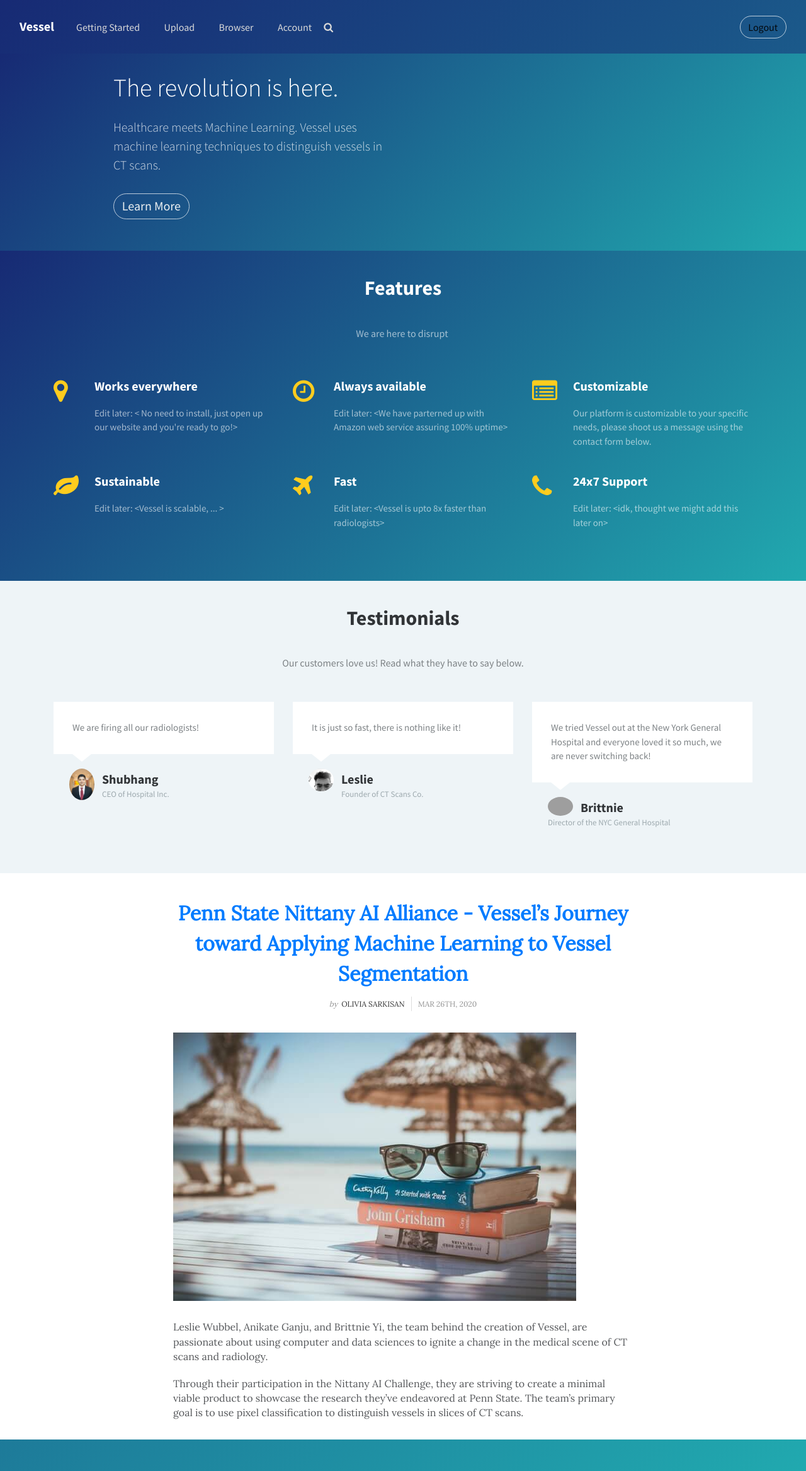
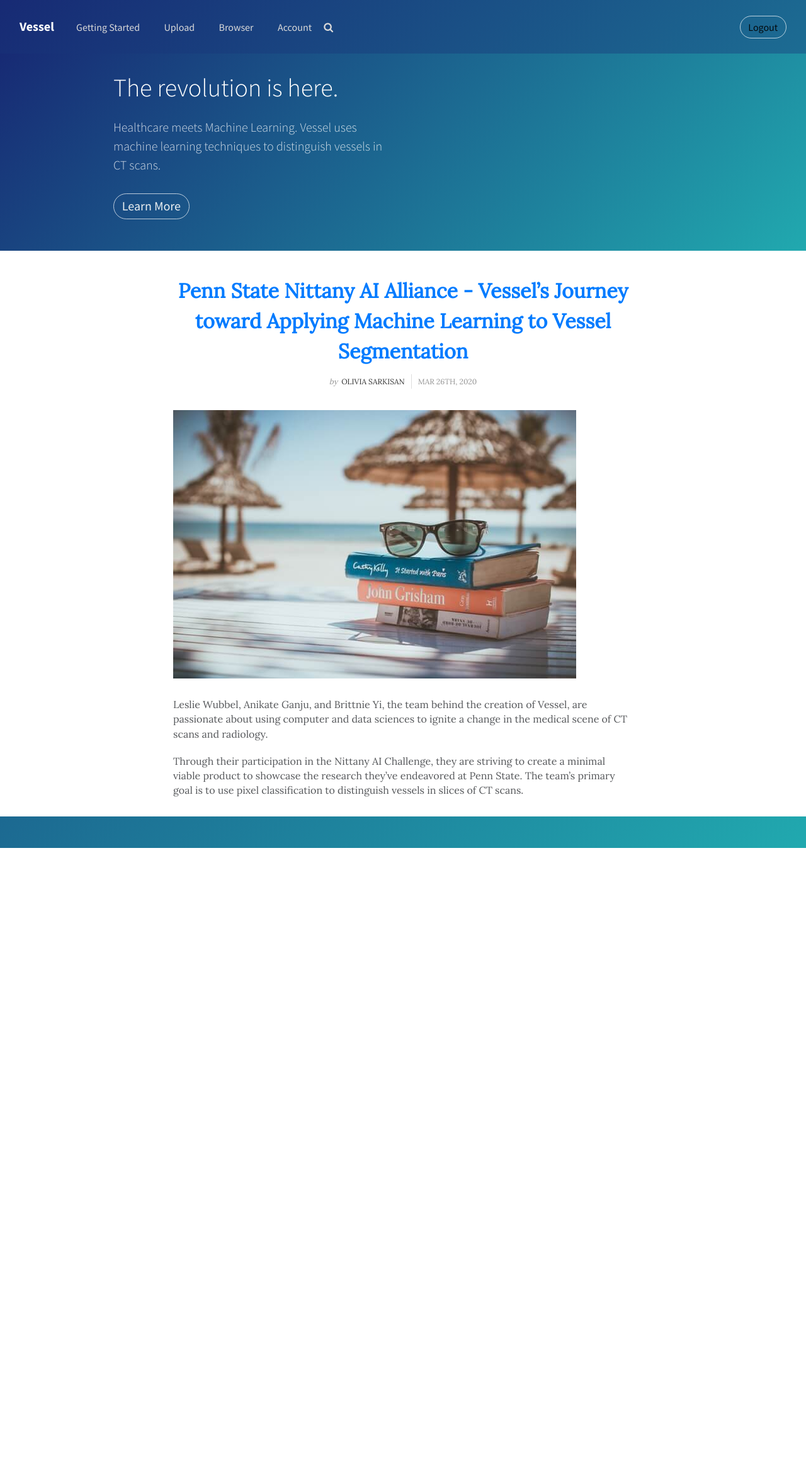
Before and after one commit to OpenVessel/Vessel-app, a Flask app: page / in a window 1280 px wide. Shown: the whole page at 63% size. After the commit the page ends 1346 px from the top, so only its background shows below. Run offline with Flask 2, Linux system fonts and the light colour scheme; a user stored in the database is signed in; some libraries are stand-ins or nearby versions; grey boxes are pictures that could not be loaded.

Commit message:
Production server changes

```diff
--- a/Back-end/vessel_app/file_pipeline/routes.py
+++ b/Back-end/vessel_app/file_pipeline/routes.py
@@ -31,7 +31,9 @@ from . import bp
 
 @bp.before_app_request
 def before_fun():
-
+    internal_endpoints = [rule.endpoint for rule in current_app.url_map.iter_rules()]
+    #print(internal_endpoints)
+    print("Output before -------- ",session['last_endpoint'])
     if current_user.is_authenticated and request.endpoint =='file_pipeline.upload':
 
         # create session_id
@@ -39,11 +41,12 @@ def before_fun():
         print('SESSION_ID before request:', session['id'])
 
 
-    if current_user.is_authenticated and session['last_endpoint'] == 'file_pipeline.viewer_3d' and request.endpoint != 'static':
+    if current_user.is_authenticated and session['last_endpoint'] == 'file_pipeline.viewer_3d' and request.endpoint != 'static' and request.endpoint in internal_endpoints:
         print('just left 3d viewer')
         # BUG: WONT DELETE FILES IF THE USER LEAVES THE SITE FROM 3D VIEWER
         if os.path.isdir(session['path_3d']):
             # remove user folder
+
             print('removing files')
             shutil.rmtree(session['path_3d'])
 
@@ -57,7 +60,10 @@ def update_last_endpoint(response):
         session['last_endpoint'] = 'nowhere'
 
     if request.endpoint != 'static':
-        session['last_endpoint'] = request.endpoint
+        if request.endpoint != session['last_endpoint']:
+            session['last_endpoint'] = 'same'
+        else:
+            session['last_endpoint'] = request.endpoint
 
     return response
 
@@ -301,11 +307,11 @@ def viewer_3d():
     temp_dir = os.path.join(os.getcwd(), "vessel_app", "static", "users_3d_objects" )
     temp_user_dir = "user_" + str(current_user.id)
     session['path_3d'] = os.path.join(temp_dir, temp_user_dir)
-    os.mkdir(path = session['path_3d'])
+
+    if not os.isdir(session['path_3d']):
+        os.mkdir(path = session['path_3d'])
 
     print('getting object_3d from folder:', session['path_3d'])
-
-
 
     print(f'Generating model from {source}')
 
--- a/Back-end/vessel_app/main/templates/home.html
+++ b/Back-end/vessel_app/main/templates/home.html
@@ -10,78 +10,6 @@
             <div class="col-12 col-lg-6 col-xl-5 offset-xl-1">
                 <h1>The revolution is here.</h1>
                 <p>Healthcare meets Machine Learning. Vessel uses machine learning techniques to distinguish vessels in CT scans.</p><button class="btn btn-light btn-lg action-button" type="button">Learn More</button></div>
-        </div>
-    </div>
-</div>
-
-<div class="features-blue">
-    <div class="container">
-        <div class="intro">
-            <h2 class="text-center">Features</h2>
-            <p class="text-center">We are here to disrupt&nbsp;</p>
-        </div>
-        <div class="row features">
-            <div class="col-sm-6 col-md-4 item"><i class="fa fa-map-marker icon"></i>
-                <h3 class="name">Works everywhere</h3>
-                <p class="description">Edit later: &lt; No need to install, just open up our website and you're ready to go!&gt;</p>
-            </div>
-            <div class="col-sm-6 col-md-4 item"><i class="fa fa-clock-o icon"></i>
-                <h3 class="name">Always available</h3>
-                <p class="description">Edit later: &lt;We have parterned up with Amazon web service assuring 100% uptime&gt;&nbsp;</p>
-            </div>
-            <div class="col-sm-6 col-md-4 item"><i class="fa fa-list-alt icon"></i>
-                <h3 class="name">Customizable</h3>
-                <p class="description">Our platform is customizable to your specific needs, please shoot us a message using the contact form below.</p>
-            </div>
-            <div class="col-sm-6 col-md-4 item"><i class="fa fa-leaf icon"></i>
-                <h3 class="name">Sustainable</h3>
-                <p class="description">Edit later: &lt;Vessel is scalable, ... &gt;</p>
-            </div>
-            <div class="col-sm-6 col-md-4 item"><i class="fa fa-plane icon"></i>
-                <h3 class="name">Fast</h3>
-                <p class="description">Edit later:&nbsp;&lt;Vessel is upto 8x faster than radiologists&gt;</p>
-            </div>
-            <div class="col-sm-6 col-md-4 item"><i class="fa fa-phone icon"></i>
-                <h3 class="name">24x7 Support</h3>
-                <p class="description">Edit later: &lt;idk, thought we might add this later on&gt;</p>
-            </div>
-        </div>
-    </div>
-</div>
-<div class="testimonials-clean">
-    <div class="container">
-        <div class="intro">
-            <h2 class="text-center">Testimonials </h2>
-            <p class="text-center">Our customers love us! Read what they have to say below.</p>
-        </div>
-        <div class="row people">
-            <div class="col-md-6 col-lg-4 item">
-                <div class="box">
-                    <p class="description">We are firing all our radiologists!</p>
-                </div>
-                <div class="author"><img class="rounded-circle" src="static/img/E18EAF08-4692-4EC7-A7F3-13B63534DF5B.jpeg">
-                    <h5 class="name">Shubhang</h5>
-                    <p class="title">CEO of Hospital Inc.</p>
-                </div>
-            </div>
-            <div class="col-md-6 col-lg-4 item">
-                <div class="box">
-                    <p class="description">It is just so fast, there is nothing like it!</p>
-                </div>
-                <div class="author"><img class="rounded-circle" src="static/img/Screen%20Shot%202020-05-12%20at%207.33.45%20AM.png">
-                    <h5 class="name">Leslie</h5>
-                    <p class="title">Founder of CT Scans Co.</p>
-                </div>
-            </div>
-            <div class="col-md-6 col-lg-4 item">
-                <div class="box">
-                    <p class="description">We tried Vessel out at the New York General Hospital and everyone loved it so much, we are never switching back!</p>
-                </div>
-                <div class="author"><img class="rounded-circle" src="static/img/Screen%20Shot%202020-05-12%20at%207.33.56%20AM.png">
-                    <h5 class="name">Brittnie&nbsp;</h5>
-                    <p class="title">Director of the NYC General Hospital</p>
-                </div>
-            </div>
         </div>
     </div>
 </div>
```
Also changed, not shown: Back-end/vessel_app/config.py (+10 -3 lines).
